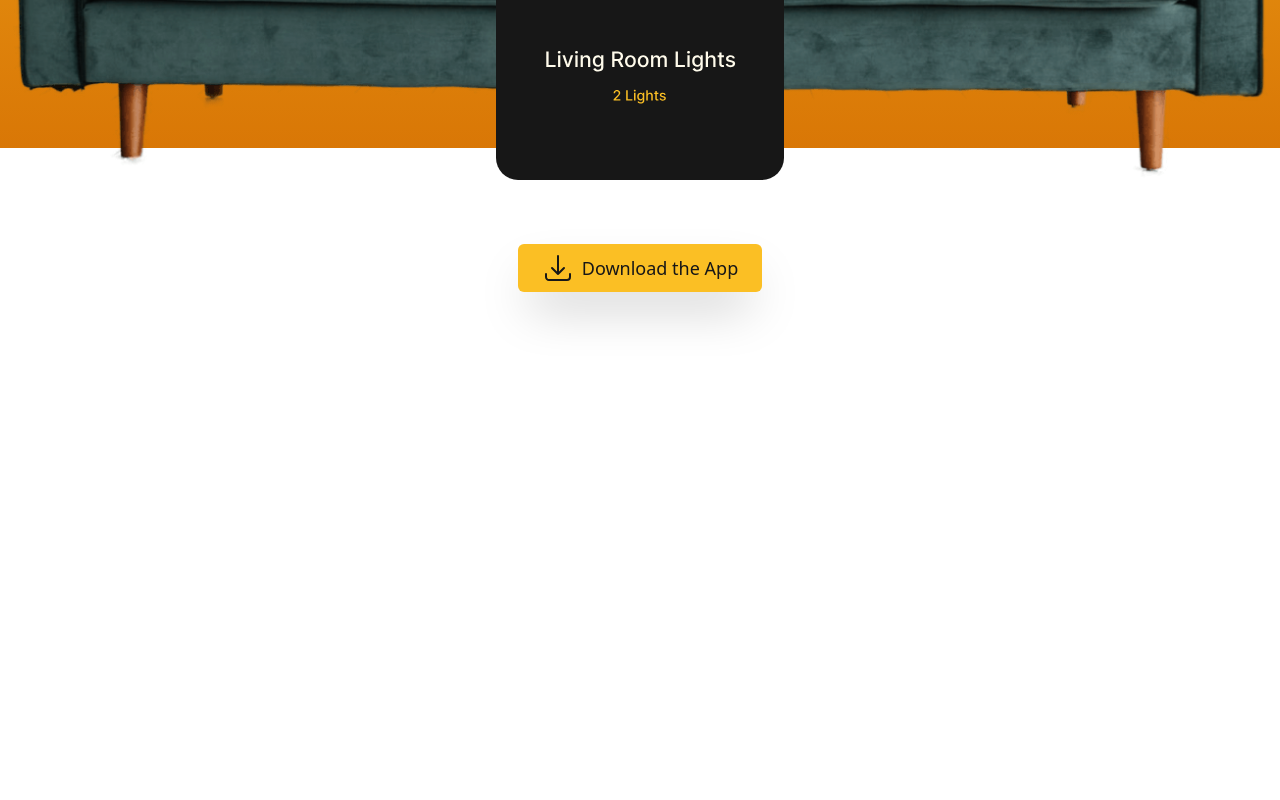
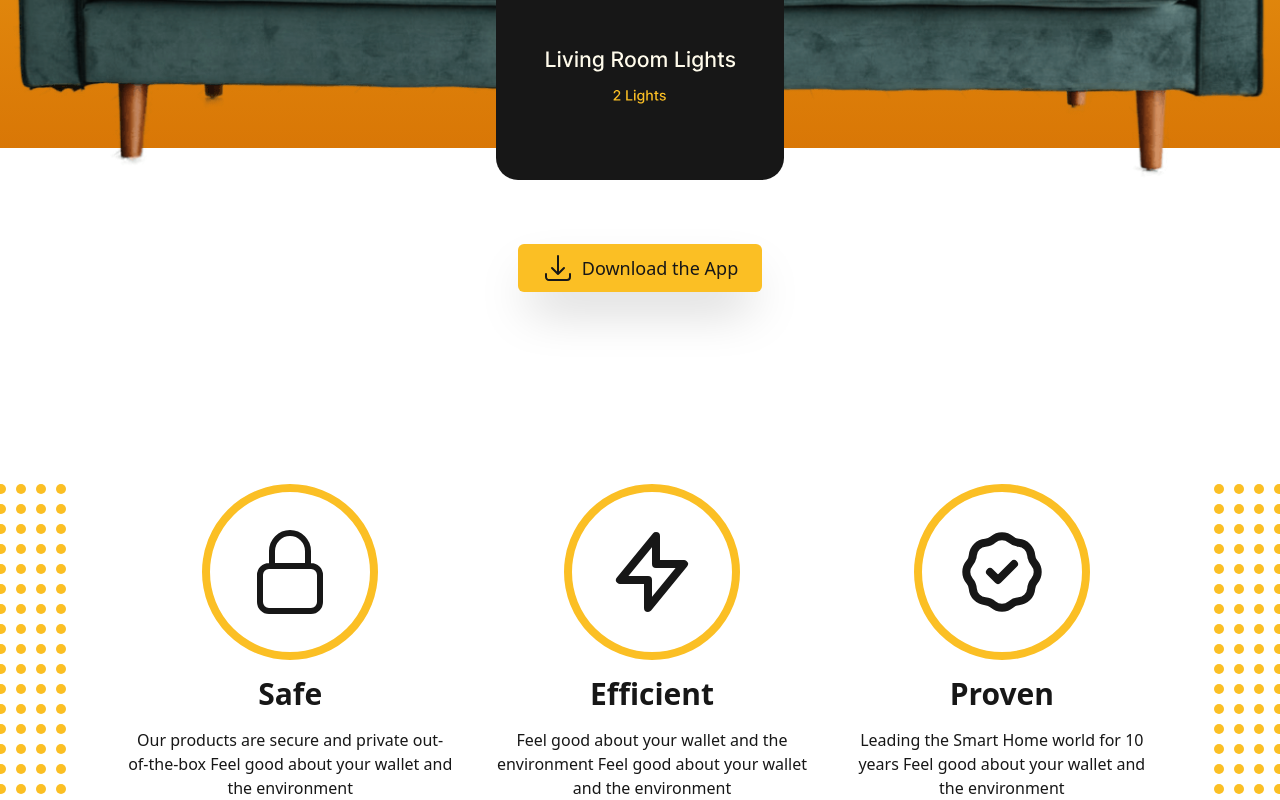
Before and after one commit to kbesseghir/Smart, a website built with Vite: page index.html in a window 1280 px wide. Shown: the part 712-1512 px from the top of the page. Before the commit the page ends 1068 px from the top, so only its background shows below. Built offline with nearby package versions, Linux system fonts and the light colour scheme.

Commit message:
thrd commit

```diff
--- a/index.html
+++ b/index.html
@@ -54,6 +54,79 @@
       Download the App
     </a>
 
+    <section   aria-labelledby="qualities"  class="relative">
+      <img src="./assets/dots.svg" alt="dots" class="hidden lg:block md:-right-39  absolute  -right-14  ">
+      <img src="./assets/dots.svg" alt="dots" class="hidden lg:block  absolute  -left-14  ">
+
+
+      <div class=" mx-auto flex gap-10 max-w-5xl justify-center md:flex-col  sm:flex-wrap  text-neutral-900">
+        <div class="grid gap-4 justify-items-center text-center md:flex-1">
+          <div class="rounded-full border-amber-400 border-8 p-8">
+            <svg xmlns="http://www.w3.org/2000/svg" fill="none" viewBox="0 0 24 24" stroke-width="1.5" stroke="currentColor" class="w-24 h-24">
+              <path stroke-linecap="round" stroke-linejoin="round" d="M16.5 10.5V6.75a4.5 4.5 0 10-9 0v3.75m-.75 11.25h10.5a2.25 2.25 0 002.25-2.25v-6.75a2.25 2.25 0 00-2.25-2.25H6.75a2.25 2.25 0 00-2.25 2.25v6.75a2.25 2.25 0 002.25 2.25z" />
+            </svg>
+
+          </div>
+          <h3 class="text-3xl font-bold">Safe</h3>
+          <p>Our products are secure and private out-of-the-box  Feel good about your wallet and the environment</p>
+
+        </div>
+        <div
+        class="
+          grid
+          gap-4
+          justify-items-center
+          text-center
+          md:flex-1
+          ">
+          <div
+            class="
+            rounded-full
+            border-8
+            border-amber-400
+            p-8
+            ">
+            <svg xmlns="http://www.w3.org/2000/svg" class="h-24 w-24" fill="none" viewBox="0 0 24 24" stroke="currentColor"
+              stroke-width="2">
+              <path stroke-linecap="round" stroke-linejoin="round" d="M13 10V3L4 14h7v7l9-11h-7z" />
+            </svg>
+          </div>
+          <h3 class="text-3xl font-bold">Efficient</h3>
+          <p>
+            Feel good about your wallet and the environment Feel good about your wallet and the environment
+          </p>
+        </div>
+        <div
+          class="
+          grid
+          gap-4
+          justify-items-center
+          text-center
+          md:flex-1
+          ">
+          <div
+            class="
+            rounded-full
+            border-8
+            border-amber-400
+            p-8
+            ">
+            <svg xmlns="http://www.w3.org/2000/svg" class="h-24 w-24" fill="none" viewBox="0 0 24 24" stroke="currentColor"
+              stroke-width="2">
+              <path stroke-linecap="round" stroke-linejoin="round"
+                d="M9 12l2 2 4-4M7.835 4.697a3.42 3.42 0 001.946-.806 3.42 3.42 0 014.438 0 3.42 3.42 0 001.946.806 3.42 3.42 0 013.138 3.138 3.42 3.42 0 00.806 1.946 3.42 3.42 0 010 4.438 3.42 3.42 0 00-.806 1.946 3.42 3.42 0 01-3.138 3.138 3.42 3.42 0 00-1.946.806 3.42 3.42 0 01-4.438 0 3.42 3.42 0 00-1.946-.806 3.42 3.42 0 01-3.138-3.138 3.42 3.42 0 00-.806-1.946 3.42 3.42 0 010-4.438 3.42 3.42 0 00.806-1.946 3.42 3.42 0 013.138-3.138z" />
+            </svg>
+          </div>
+          <h3 class="text-3xl font-bold">Proven</h3>
+          <p>
+            Leading the Smart Home world for 10 years Feel good about your wallet and the environment
+          </p>
+        </div>
+
+
+      </div>
+
+    </section>
 
   </main>
     <script type="module" src="/main.js"></script>
```
